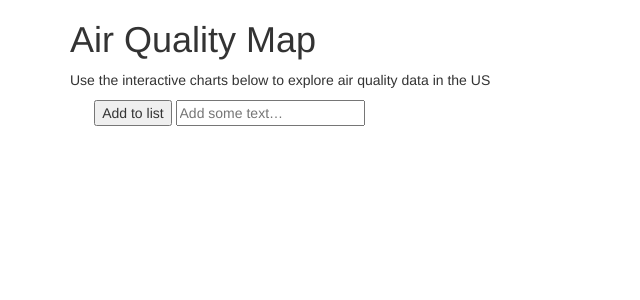
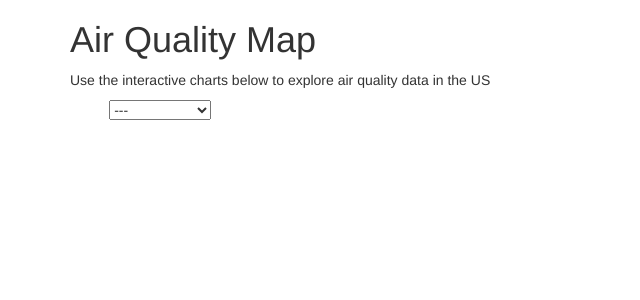
Before and after one commit to ram037/project-2-air-quality, a Flask app: template templates/index_bl.html in a window 1280 px wide. Shown: the top 300 px of the page, without its empty margins (0-640 px from the left). Run offline with Flask 2, Linux system fonts and the light colour scheme; the template is opened without the code that fills it, so the values that code supplies are empty; parts of the project's set-up code (start-up, migrations or seed data) failed here and were passed over; some libraries are stand-ins or nearby versions.

Commit message:
cleaned up app

```diff
--- /dev/null
+++ b/static/js/app_bl_test copy.js
@@ -0,0 +1,44 @@
+function init() {
+    // Grab a reference to the dropdown select element
+    var dropDown = d3.select("select");
+
+    console.log(d3.select("select"));
+
+    dropDown
+        .append("option")
+        .text("state_county")
+
+
+    const url = `/ozone_data/all`
+    d3.json(url).then(function (data) {
+
+        // Get the counties and filter the list to only contain unique values
+        arrOfCounties = [];
+        for(i=0; i < data.length; i+=6){
+            arrOfCounties.push(data[i].state_county);
+        }
+        console.log(arrOfCounties);
+
+
+        arrOfCounties.forEach((state_county) => {
+            // console.log("should have added this dropdown item: " + state_county);
+
+            var options = dropDown.append("option").text(state_county);
+
+            // options.text(function(d) {
+            //     return d.state_county;
+                // })
+
+            // dropDown
+            //     .append("option")
+            //     .text(state_county)
+            })
+
+
+        // Use the first sample from the list to build the initial plots
+        const firstCounty = arrOfCounties[0];
+        buildBarChart(firstCounty);
+        })
+    }
+
+init();
--- a/static/js/app_bl_test.js
+++ b/static/js/app_bl_test.js
@@ -1,67 +1,43 @@
 function buildBarChart(state_county) {
-    const url = `/ozone_data/<state_county>/<year>`
+
+    const url = `/ozone_data/all`
     d3.json(url).then(function (data) {
-        console.log(data);
 
-        // filtering data for county
+        // selecting data by county
         function selcounty(data) {
-            return data.state_county === "Alabama_Baldwin";
+            return data.state_county === state_county;
         }
         const counties = data.filter(selcounty);
-        console.log(counties);
-        // const stateCounty2018 = counties.map(a => a.state_county);
-        // console.log(stateCounty2018);
             const ozoneline = {
                 x: counties.map(a => a.year),
-                // .slice(0, 50),
                 y: counties.map(a => a.arithmetic_mean),
                 name: 'Average ozone pollution',
-                type: 'scatter'
-            };
-            console.log(ozoneline);
-            // console.log(ozoneline2018)
+                type: 'scatter',
+                }
+
+        var layout = {
+            yaxis: {
+                title: {
+                text: 'Ozone parts per million'
+                // font: {
+                //   family: 'Courier New, monospace',
+                //   size: 18,
+                //   color: '#7f7f7f'
+                    }
+                }
+            }
+
             const ozonelinedata = [ozoneline];
 
             const SCATTER = document.getElementById("scatter");
-            Plotly.plot(SCATTER, ozonelinedata, { responsive: true });
-
+            Plotly.purge(SCATTER);
+            Plotly.plot(SCATTER, ozonelinedata, layout);
 
     })
 
 }
 
-
-
-buildBarChart();
-
-function init() {
-    // Grab a reference to the dropdown select element
-    var selector = d3.select("#selDataset");
-    // Use the list of sample names to populate the select options
-    d3.json(url).then(function (data) {
-
-        function pickstatecounty(data) {
-            return(data.state_county)
-        }
-
-    arrOfCounties = [data.state_county]
-    console.log(arrOfCounties);
-//     arrOfYears = [2018, 2017, 2016, 2015, 2014, 2013]
-//     arrOfYears.forEach((year) => {
-//         selector
-//             .append("option")
-//             .text(year)
-//             .property("value", year);
-//     })
-//     // Use the first sample from the list to build the initial plots
-//     const firstYear = arrOfYears[0];
-//     buildBarChart(firstYear);
-    })
-
-// function optionChanged(newYear) {
-//     // Fetch new data each time a new sample is selected
-//     buildBarChart(newYear);
-//     // buildMetadata(newSample);
+function optionChanged(state_county) {
+    // Fetch new data each time a new sample is selected
+    buildBarChart(state_county);
 }
-
-init();
--- a/templates/index_bl.html
+++ b/templates/index_bl.html
@@ -9,29 +9,26 @@
   <!-- <link href="https://fonts.googleapis.com/css?family=Roboto&display=swap" rel="stylesheet"> -->
 </head>
 <body>
+  <script src="https://cdn.plot.ly/plotly-1.31.2.min.js"></script>
+  <script src="https://cdnjs.cloudflare.com/ajax/libs/d3/5.5.0/d3.js"></script>
+  <script src="https://cdn.plot.ly/plotly-latest.min.js"></script>
+  <script src="{{ url_for('static', filename='js/app_bl_test.js') }}"></script>
+
   <div class="container">
     <h1>Air Quality Map</h1>
     <p>Use the interactive charts below to explore air quality data in the US</p>
   </div>
   <div class="row">
     <div class="col-md-1"></div>
-    <form name="myform" onSubmit="return handleClick()">
-      <input name="Submit"  type="submit" value="Add to list" >
-      <input type="text" id="state_county" placeholder="Add some text&hellip;">
-
     <div class="col-md-11">
-      <!-- <select id="selDataset" onchange="getData(this.value)">
-            <option>---</option>
-            <option value="dataset2018">2018</option>
-            <option value="dataset2018">2017</option>
-          </select> -->
-      <div id="scatter"></div>
+    <select class="selDataset" onchange="optionChanged(this.value)">
+        <option>---</option>
+    </select>
+    <div id="scatter"></div>
     </div>
   </div>
 
-  <script src="https://cdn.plot.ly/plotly-1.31.2.min.js"></script>
-  <script src="https://cdnjs.cloudflare.com/ajax/libs/d3/5.5.0/d3.js"></script>
-  <script src="https://cdn.plot.ly/plotly-latest.min.js"></script>
-  <script src="{{ url_for('static', filename='js/app_bl_test.js') }}"></script>
+  <script src="{{ url_for('static', filename='js/app_bl_test copy.js') }}"></script>
+
 </body>
 </html>
```
Also changed, not shown: static/js/app_bl_test2.js (+6 -1 lines).
